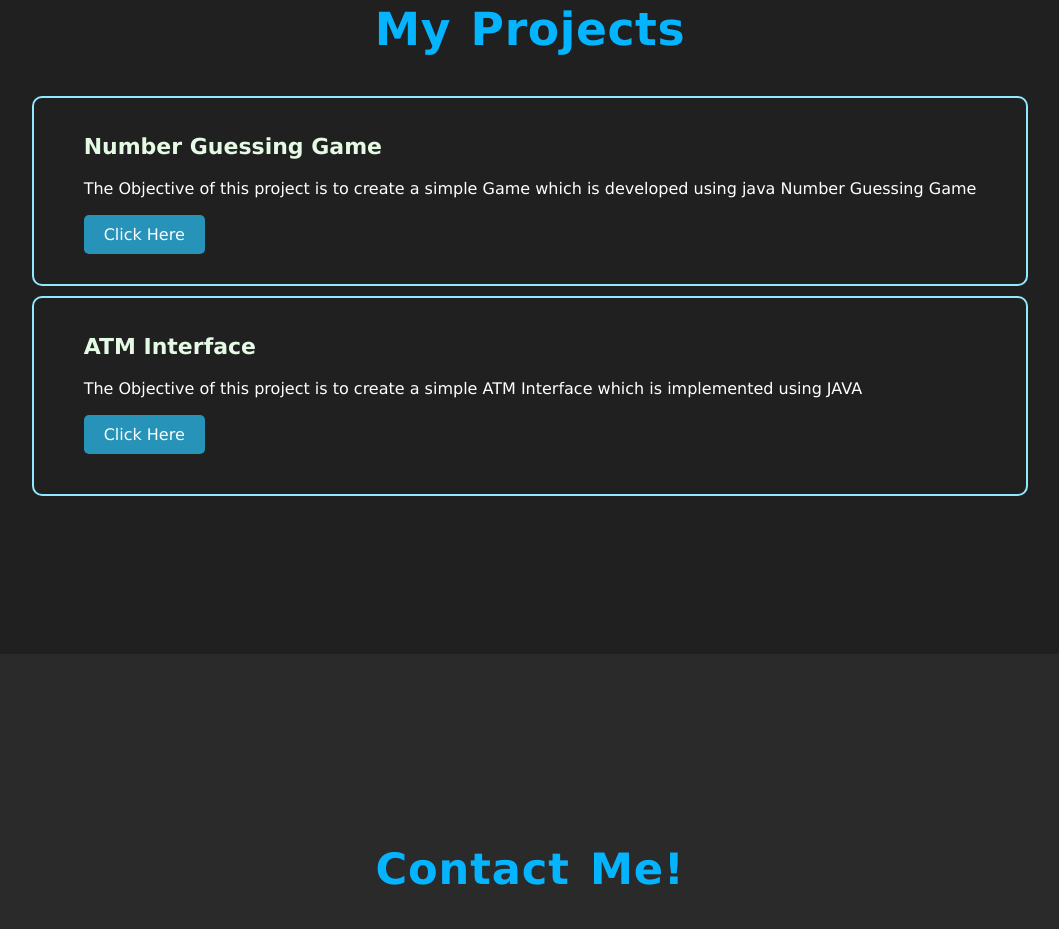
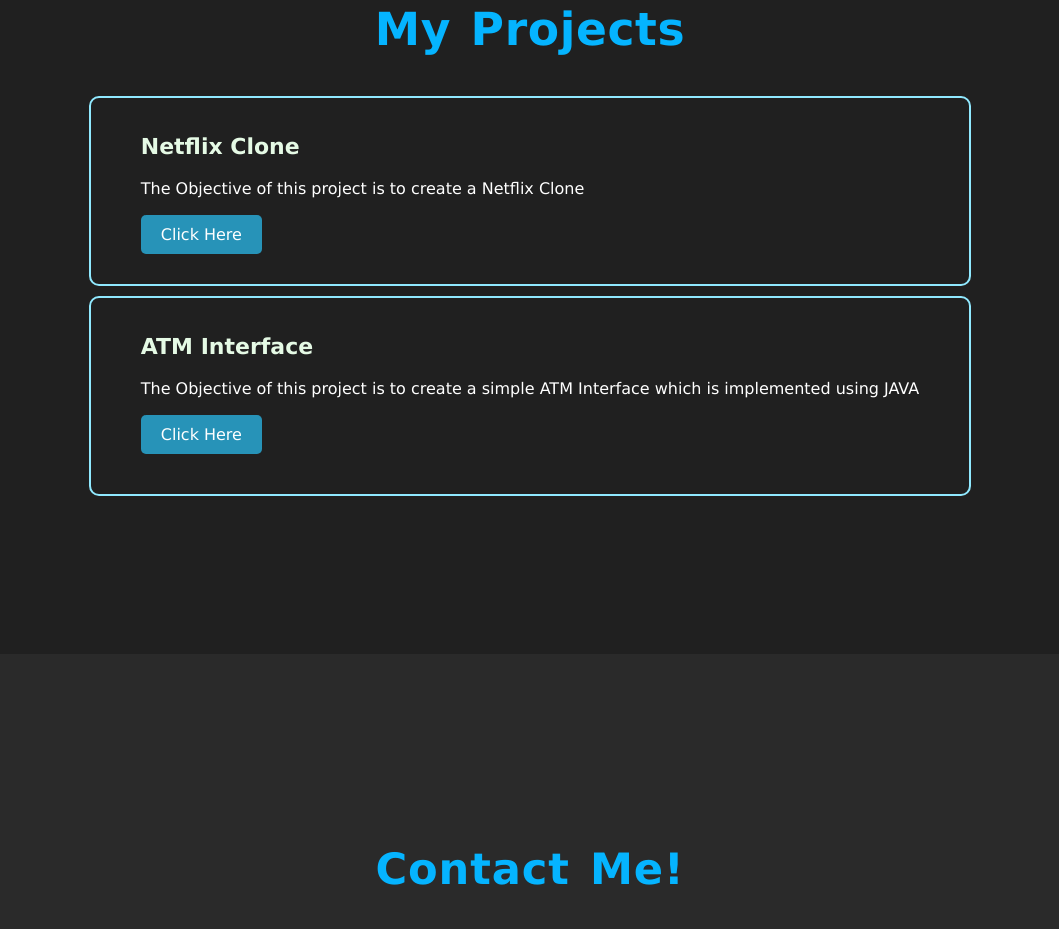
Before and after one commit to tejaksp-1801/Portfolio, a plain HTML site: page index.html in a window 1280 px wide. Shown: the part 1806-2735 px from the top of the page, without its empty margins (110-1169 px from the left). Drawn offline with Linux system fonts and the light colour scheme.

Commit message:
Update index.html

```diff
--- a/index.html
+++ b/index.html
@@ -69,9 +69,9 @@
         </div>
         <div class="project-content">
             <div class="box1">
-                <h3>Number Guessing Game</h3>
-                <p>The Objective of this project is to create a simple Game which is developed using java Number Guessing Game </p>
-                <a href="https://lnkd.in/gAqH3cmv" target="_blank" class="btn">Click
+                <h3>Netflix Clone</h3>
+                <p>The Objective of this project is to create a Netflix Clone </p>
+                <a href="https://tejaksp-1801.github.io/Netflix_clone/" target="_blank" class="btn">Click
                     Here</a>
             </div>
             <div class="box2">
```
